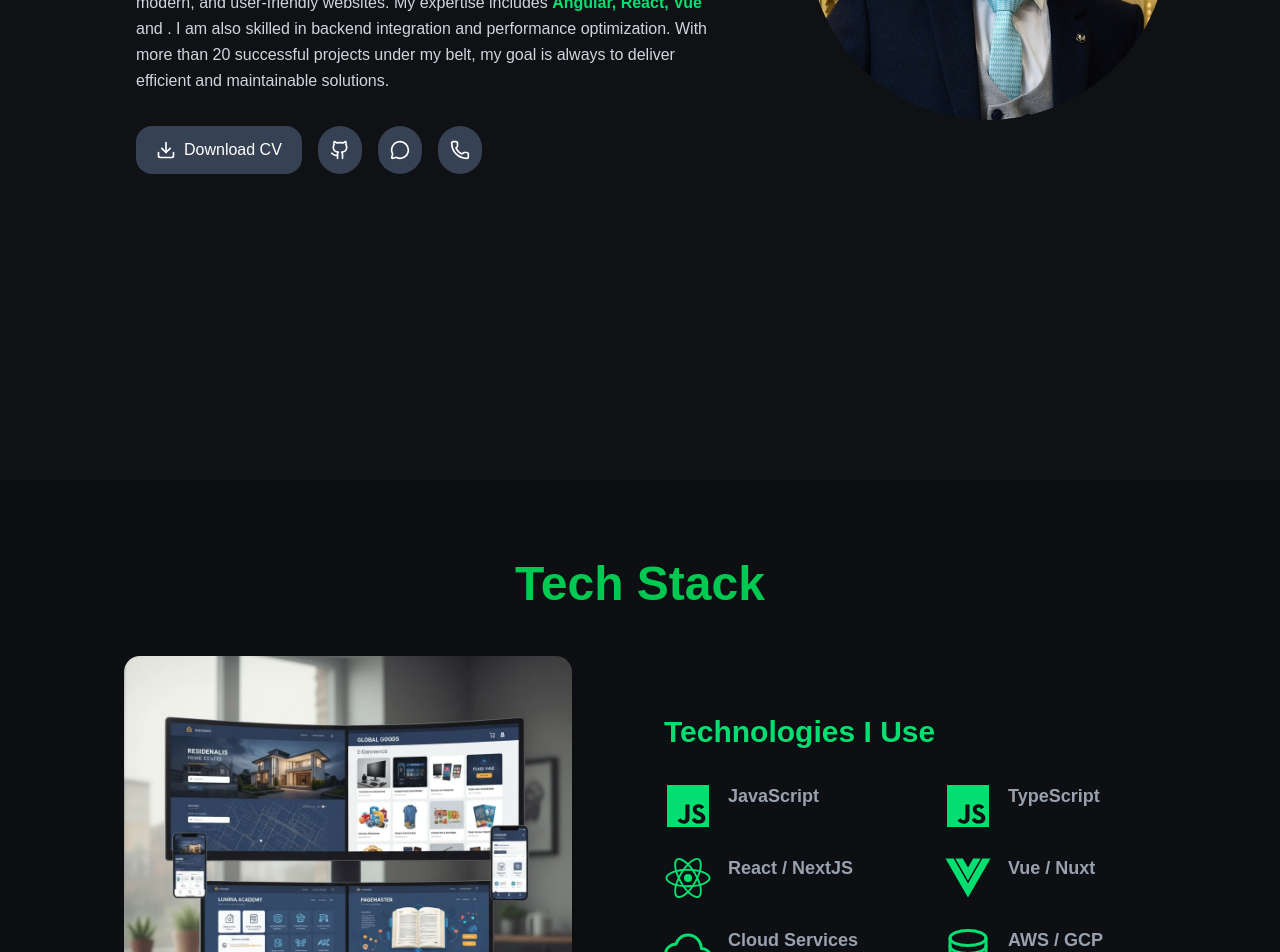
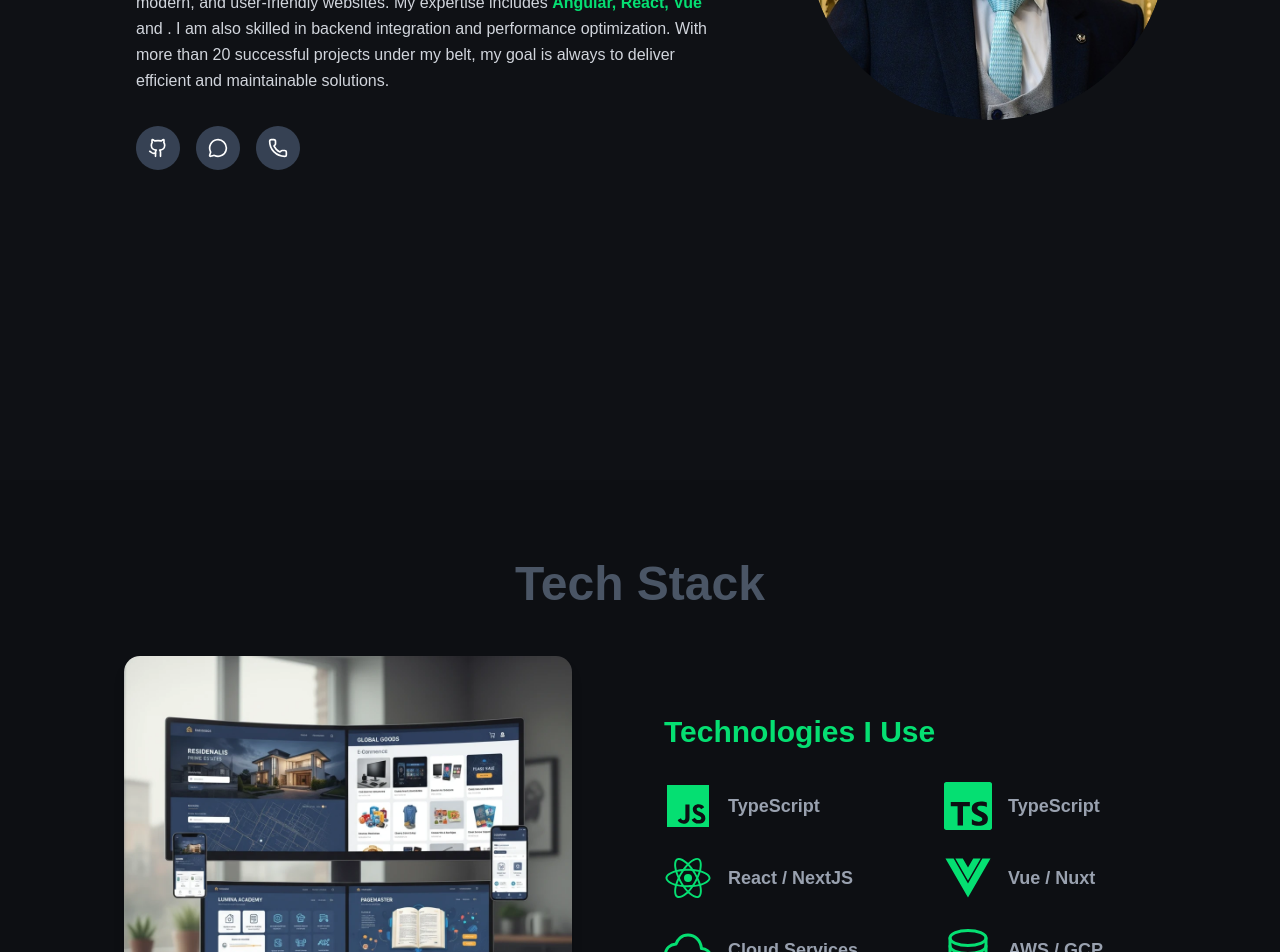
Before and after one commit to devrloper/ZohaibArshadPortfolio, a Next.js app: page / in a window 1280 px wide. Shown: the part 1120-2072 px from the top of the page. Built offline with nearby package versions, Linux system fonts and the light colour scheme.

Commit message:
feat:some changes

```diff
--- a/app/components/sidebar/page.tsx
+++ b/app/components/sidebar/page.tsx
@@ -10,9 +10,6 @@ import {
   PhoneCall,
   Mail,
   Github,
-  Facebook,
-  Instagram,
-  Linkedin,
   Menu,
   X,
   Cpu,
@@ -49,9 +46,19 @@ export default function Sidebar() {
     },
   ];
 
+  const handleScroll = (e: React.MouseEvent<HTMLAnchorElement>, href: string) => {
+    e.preventDefault(); // prevent default jump
+    setIsOpen(false);   // close sidebar on mobile
+
+    const target = document.querySelector(href);
+    if (target) {
+      target.scrollIntoView({ behavior: "smooth" });
+    }
+  };
+
   return (
     <>
-      {/*TOGGLE BUTTON*/}
+      {/* TOGGLE BUTTON */}
       <button
         onClick={() => setIsOpen(!isOpen)}
         className="fixed top-5 right-5 z-50 bg-green-600 text-white p-2 rounded-md lg:hidden"
@@ -80,9 +87,9 @@ export default function Sidebar() {
               <div key={index} className="relative group">
                 <Link
                   href={item.href}
+                  aria-label={item.label}
                   className="hover:text-green-500 flex items-center justify-center transition-colors duration-200"
-                  aria-label={item.label}
-                  onClick={() => setIsOpen(false)} // close on click
+                  onClick={(e) => handleScroll(e, item.href)}
                 >
                   {item.icon}
                 </Link>
@@ -113,9 +120,9 @@ export default function Sidebar() {
                 {item.icon}
               </Link>
 
-              {/* Tooltip (Desktop only) */}
+              {/* Tooltip */}
               <span
-                className="absolute left-full ml-3 px-2 py-1 bg-gray-800 text-white text-xs rounded opacity-0
+                className="absolute left-full mt-[-35] ml-3 px-2 py-1 bg-gray-800 text-white text-xs rounded opacity-0
                 group-hover:opacity-100 group-hover:translate-x-1 transition-all duration-300 whitespace-nowrap hidden lg:block"
               >
                 {item.label}
@@ -125,7 +132,7 @@ export default function Sidebar() {
         </div>
       </aside>
 
-      {/* BACKDROP (for Mobile + Tablet)*/}
+      {/* BACKDROP (Mobile + Tablet) */}
       {isOpen && (
         <div
           className="fixed inset-0 bg-black/50 z-30 lg:hidden"
--- a/app/contact/page.tsx
+++ b/app/contact/page.tsx
@@ -6,7 +6,7 @@ export default function ContactSection() {
       className="relative min-h-screen bg-[#0f1115] text-white px-6 sm:px-10 lg:px-20 py-20"
     >
       {/* CONTACT HEADING AT THE TOP */}
-      <h1 className="text-[3rem] sm:text-[4rem] lg:text-[5rem] font-extrabold text-gray-800/20 leading-none mb-12 text-center">
+      <h1 className="text-[3rem] sm:text-[4rem] lg:text-[5rem] font-extrabold text-gray-600 leading-none mb-12 text-center">
         CONTACT
       </h1>
 
@@ -65,9 +65,8 @@ export default function ContactSection() {
 
           {/* Contact Info */}
           <div className="mt-10 space-y-3 text-gray-400 text-sm">
-            <p>📍 Lahore, Pakistan</p>
             <p>📧 zohaibarshad2237@gmail.com </p>
-            <p>📞 +92 300 1234567</p>
+            <p>📞 +92 323 4424756</p>
           </div>
         </div>
 
--- a/app/page.tsx
+++ b/app/page.tsx
@@ -11,12 +11,15 @@ import Contact from "./contact/page";
 import { Download, Github, MessageCircle, Phone } from "lucide-react";
 import {
   IoLogoJavascript,
+
   IoLogoReact,
   IoLogoNodejs,
   IoLogoVue,
   IoCloudOutline,
   IoServerOutline,
 } from "react-icons/io5";
+import { SiTypescript } from "react-icons/si";
+
 
 export default function HomeSection() {
   const canvasRef = useRef<HTMLCanvasElement | null>(null);
@@ -90,7 +93,7 @@ export default function HomeSection() {
       title: "JavaScript",
       icon: IoLogoJavascript,
     },
-    { title: "TypeScript", icon: IoLogoJavascript },
+    { title: "TypeScript", icon: SiTypescript  },
     { title: "React / NextJS", icon: IoLogoReact },
     { title: "Vue / Nuxt", icon: IoLogoVue },
     { title: "Cloud Services", icon: IoCloudOutline },
@@ -151,7 +154,7 @@ export default function HomeSection() {
       >
         {/* LEFT SIDE — TEXT */}
         <div className="lg:w-[60%] mt-10 lg:mt-0 lg:pr-20 lg:ml-14">
-          <h1 className="text-5xl font-extrabold text-gray-800/20 mb-6">
+          <h1 className="text-5xl font-extrabold text-gray-600 mb-6">
             ABOUT ME
           </h1>
 
@@ -176,22 +179,35 @@ export default function HomeSection() {
 
           {/* Buttons */}
           <div className="flex flex-wrap gap-4 mb-10">
-            <button className="flex items-center gap-2 bg-gray-700 hover:bg-green-500 px-5 py-3 rounded-2xl transition cursor-pointer">
+            {/* <button className="flex items-center gap-2 bg-gray-700 hover:bg-green-500 px-5 py-3 rounded-2xl transition cursor-pointer">
               <Download className="w-5 h-5" />
               Download CV
-            </button>
+            </button> */}
 
-            <button className="bg-gray-700 hover:bg-green-500 p-3 rounded-full cursor-pointer">
+            <a
+              href="https://github.com/ZohaibArshad12/"
+              target="_blank"
+              rel="noopener noreferrer"
+              className="bg-gray-700 hover:bg-green-500 p-3 rounded-full cursor-pointer inline-flex"
+            >
               <Github className="w-5 h-5" />
-            </button>
+            </a>
 
-            <button className="bg-gray-700 hover:bg-green-500 p-3 rounded-full cursor-pointer">
+            <a
+              href="zohaibarshad2237@gmail.com"
+              target="_blank"
+              rel="noopener noreferrer"
+              className="bg-gray-700 hover:bg-green-500 p-3 rounded-full cursor-pointer inline-flex"
+            >
               <MessageCircle className="w-5 h-5" />
-            </button>
+            </a>
 
-            <button className="bg-gray-700 hover:bg-green-500 p-3 rounded-full cursor-pointer">
+            <a
+              href="tel: +92 323 4424756"
+              className="bg-gray-700 hover:bg-green-500 p-3 rounded-full cursor-pointer inline-flex"
+            >
               <Phone className="w-5 h-5" />
-            </button>
+            </a>
           </div>
         </div>
 
@@ -212,7 +228,7 @@ export default function HomeSection() {
         id="tech"
         className="min-h-screen bg-[#0d0f13] text-white px-6 lg:px-20 py-20"
       >
-        <h2 className="text-green-500 font-bold text-5xl mb-12 text-center">
+        <h2 className="text-gray-600 font-extrabold text-5xl mb-12 text-center">
           Tech Stack
         </h2>
 
@@ -227,7 +243,7 @@ export default function HomeSection() {
           </div>
 
           {/* RIGHT SIDE CONTENT */}
-          <div className="flex flex-col items-center lg:items-start   cursor-pointer">
+          <div className="flex flex-col items-center lg:items-start ">
             <h3 className="text-3xl font-bold text-green-400 mb-8">
               Technologies I Use
             </h3>
@@ -236,18 +252,21 @@ export default function HomeSection() {
             <div className="grid grid-cols-1 sm:grid-cols-2 gap-6 w-full">
               {techList.map((tech, i) => {
                 const Icon = tech.icon;
+
                 return (
                   <div
                     key={i}
-                    className="flex flex-col sm:flex-row items-center lg:items-start gap-4 hover:text-green-400 transition-all"
+                    className="flex flex-col sm:flex-row items-center gap-4 hover:text-green-400 transition-all"
                   >
                     {/* ICON */}
                     <Icon className="w-12 h-12 text-green-400 transition" />
 
                     {/* TEXT */}
-                    <div className="text-center lg:text-left">
+                    <div className="flex flex-col justify-center text-center lg:text-left">
                       <h4 className="text-gray-400 font-semibold text-lg">
-                        {tech.title}
+                        {tech.title === "JavaScript"
+                          ? "TypeScript"
+                          : tech.title}
                       </h4>
                     </div>
                   </div>
--- a/app/projects/page.tsx
+++ b/app/projects/page.tsx
@@ -106,7 +106,7 @@ export default function ProjectsSection() {
         {/* Heading */}
         <h1
           className="text-[3rem] sm:text-[4rem] lg:text-[6rem] font-extrabold
-        text-gray-800/20 leading-none mb-4 text-center"
+        text-gray-600 leading-none mb-4 text-center"
         >
           PROJECTS
         </h1>
@@ -152,7 +152,7 @@ export default function ProjectsSection() {
             {/* Close Button */}
             <button
               onClick={() => setSelectedProject(null)}
-              className="absolute top-2 right-2 text-gray-400 hover:text-green-400 text-2xl"
+              className="absolute top-2 right-2 text-gray-400 hover:text-green-400 text-2xl cursor-pointer"
             >
               ✕
             </button>
--- a/app/services/page.tsx
+++ b/app/services/page.tsx
@@ -80,7 +80,7 @@ export default function ServicesSection() {
 
         {/* Title */}
         <h1 className="text-[3rem] sm:text-[4rem] lg:text-[5rem] font-extrabold
-        text-gray-800/20 leading-none mb-6 text-center">
+        text-gray-600 leading-none mb-6 text-center">
           SERVICES
         </h1>
 
```
